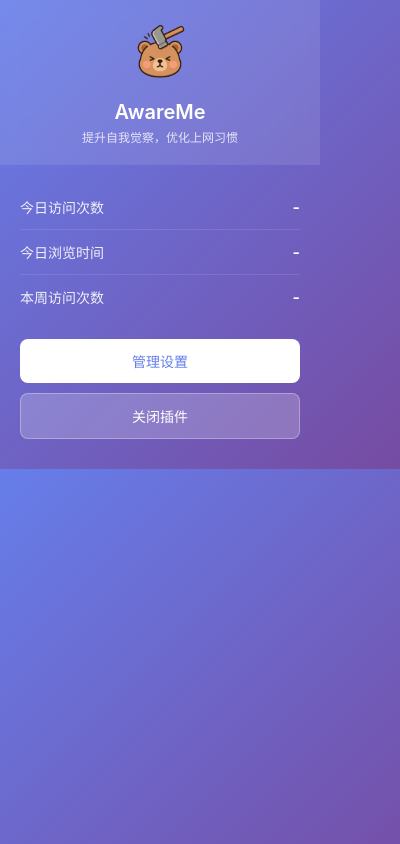
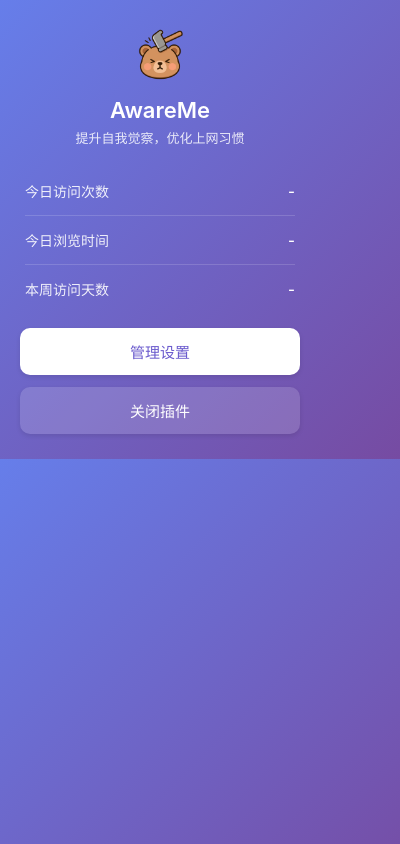
Before and after one commit to leonezhu/AwareMe, a browser extension: page popup.html in a window 400 px wide. Drawn offline with Linux system fonts and the light colour scheme.

Commit message:
style(popup): improve popup layout and visual design
- Adjust spacing, padding and font sizes for better readability
- Enhance button hover effects and visual hierarchy
- Simplify background styling and improve consistency

```diff
--- a/popup.html
+++ b/popup.html
@@ -7,48 +7,74 @@
   <style>
     body {
       width: 320px;
-      min-height: 400px;
+      min-height: 420px; /* 稍微增加高度以容纳内容 */
       margin: 0;
       padding: 0;
       font-family: -apple-system, BlinkMacSystemFont, 'Segoe UI', Roboto, sans-serif;
       background: linear-gradient(135deg, #667eea 0%, #764ba2 100%);
       color: white;
+      display: flex;
+      flex-direction: column;
     }
 
     .header {
-      padding: 20px;
+      padding: 25px 20px 20px; /* 调整内边距 */
       text-align: center;
-      background: rgba(255, 255, 255, 0.1);
-      backdrop-filter: blur(10px);
+      /* background: rgba(255, 255, 255, 0.1); */ /* 移除背景，使其与body背景一致 */
+      /* backdrop-filter: blur(10px); */ /* 移除模糊，简化视觉 */
     }
 
-    .logo {
-      font-size: 32px;
-      margin-bottom: 8px;
+    .logo-container {
+      margin-bottom: 12px; /* 调整logo下方间距 */
+    }
+
+    .logo-container img {
+        display: block; /* 确保图片居中 */
+        margin: 0 auto; /* 确保图片居中 */
     }
 
     .title {
-      font-size: 20px;
+      font-size: 22px; /* 稍微增大标题字号 */
       font-weight: 600;
+      margin: 0 0 5px 0; /* 调整标题下方间距 */
+    }
+
+    .subtitle {
+      font-size: 13px; /* 稍微增大副标题字号 */
+      opacity: 0.85;
       margin: 0;
     }
 
-    .subtitle {
-      font-size: 12px;
+    .current-site {
+      padding: 15px 20px;
+      background: rgba(255, 255, 255, 0.08); /* 稍微调整透明度 */
+      margin: 0 20px 20px; /* 调整外边距 */
+      border-radius: 10px; /* 增加圆角 */
+      text-align: center; /* 文本居中 */
+    }
+
+    .current-site-title {
+      font-size: 13px; /* 稍微增大字号 */
       opacity: 0.8;
-      margin: 4px 0 0 0;
+      margin-bottom: 6px; /* 调整下方间距 */
+    }
+
+    .current-site-domain {
+      font-size: 16px; /* 增大字号 */
+      font-weight: 600;
     }
 
     .stats {
-      padding: 20px;
+      padding: 0 25px 15px; /* 调整内边距 */
+      flex-grow: 1; /* 让统计区域占据剩余空间 */
     }
 
     .stat-item {
       display: flex;
       justify-content: space-between;
       align-items: center;
-      padding: 12px 0;
-      border-bottom: 1px solid rgba(255, 255, 255, 0.1);
+      padding: 14px 0; /* 调整内边距 */
+      border-bottom: 1px solid rgba(255, 255, 255, 0.15); /* 稍微加深分隔线 */
     }
 
     .stat-item:last-child {
@@ -61,56 +87,52 @@
     }
 
     .stat-value {
-      font-size: 16px;
-      font-weight: 600;
+      font-size: 15px; /* 稍微调整字号 */
+      font-weight: 500; /* 调整字重 */
     }
 
     .actions {
-      padding: 0 20px 20px;
+      padding: 0 20px 25px; /* 调整内边距 */
     }
 
     .btn {
       width: 100%;
-      padding: 12px;
-      margin-bottom: 10px;
+      padding: 13px; /* 调整内边距 */
+      margin-bottom: 12px; /* 调整下方间距 */
       border: none;
-      border-radius: 8px;
-      font-size: 14px;
+      border-radius: 10px; /* 增加圆角 */
+      font-size: 15px; /* 增大字号 */
       font-weight: 500;
       cursor: pointer;
-      transition: all 0.2s;
+      transition: all 0.2s ease-in-out; /* 平滑过渡效果 */
+      box-shadow: 0 2px 5px rgba(0,0,0,0.1); /* 添加细微阴影 */
+    }
+
+    .btn:last-child {
+        margin-bottom: 0; /* 移除最后一个按钮的下边距 */
     }
 
     .btn-primary {
       background: white;
-      color: #667eea;
+      color: #6A5ACD; /* 使用更深的紫色以增加对比度 */
     }
 
     .btn-primary:hover {
-      background: #f8f9fa;
-      transform: translateY(-1px);
+      background: #f0f0f0; /* 调整悬停背景色 */
+      transform: translateY(-2px); /* 增加悬停效果 */
+      box-shadow: 0 4px 8px rgba(0,0,0,0.15); /* 增加悬停阴影 */
     }
 
     .btn-secondary {
-      background: rgba(255, 255, 255, 0.2);
+      background: rgba(255, 255, 255, 0.15); /* 调整透明度 */
       color: white;
-      border: 1px solid rgba(255, 255, 255, 0.3);
+      /* border: 1px solid rgba(255, 255, 255, 0.3); */ /* 移除边框，简化视觉 */
     }
 
     .btn-secondary:hover {
-      background: rgba(255, 255, 255, 0.3);
-      transform: translateY(-1px);
-    }
-
-    .btn-success {
-      background: #28a745;
-      color: white;
-      border: 1px solid #28a745;
-    }
-
-    .btn-success:hover {
-      background: #218838;
-      transform: translateY(-1px);
+      background: rgba(255, 255, 255, 0.25); /* 调整悬停背景色 */
+      transform: translateY(-2px);
+      box-shadow: 0 4px 8px rgba(0,0,0,0.1); /* 增加悬停阴影 */
     }
 
     .loading {
@@ -119,36 +141,12 @@
       opacity: 0.7;
     }
 
-    .current-site {
-      padding: 15px 20px;
-      background: rgba(255, 255, 255, 0.1);
-      margin: 0 20px;
-      border-radius: 8px;
-      margin-bottom: 20px;
-    }
-
-    .current-site-title {
-      font-size: 12px;
-      opacity: 0.8;
-      margin-bottom: 5px;
-    }
-
-    .current-site-domain {
-      font-size: 14px;
-      font-weight: 600;
-    }
-
-    .current-site-time {
-      font-size: 12px;
-      opacity: 0.8;
-      margin-top: 5px;
-    }
   </style>
 </head>
 <body>
   <div class="header">
-    <div class="logo">
-      <img src="assets/icons/icon16.png" alt="AwareMe Logo" width="64" height="64">
+    <div class="logo-container">
+      <img src="assets/icons/icon16.png" alt="AwareMe Logo" width="60" height="60"> <!-- 稍微调整Logo大小 -->
     </div>
     <h1 class="title">AwareMe</h1>
     <p class="subtitle">提升自我觉察，优化上网习惯</p>
@@ -169,7 +167,7 @@
       <span class="stat-value" id="todayDuration">-</span>
     </div>
     <div class="stat-item">
-      <span class="stat-label">本周访问次数</span>
+      <span class="stat-label">本周访问天数</span> <!-- 已在之前步骤中修改 -->
       <span class="stat-value" id="weeklyVisits">-</span>
     </div>
   </div>
```
